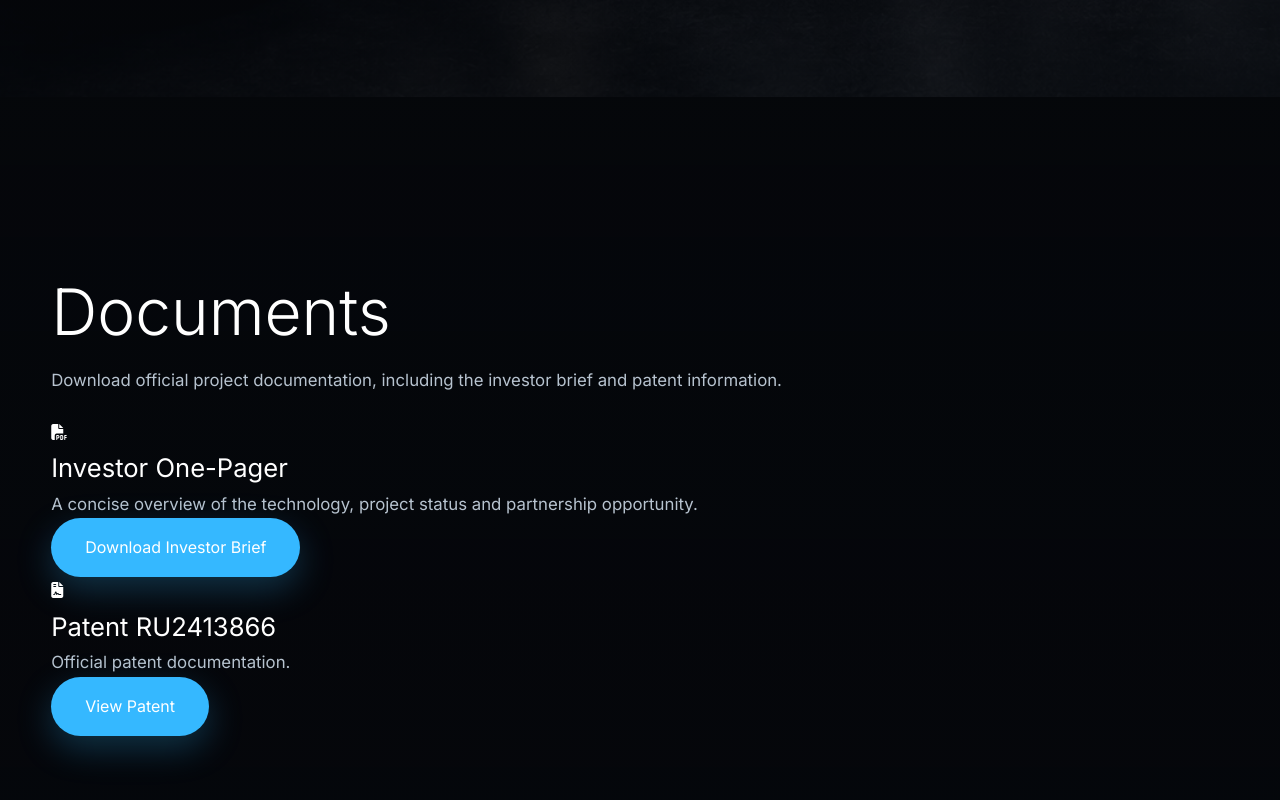
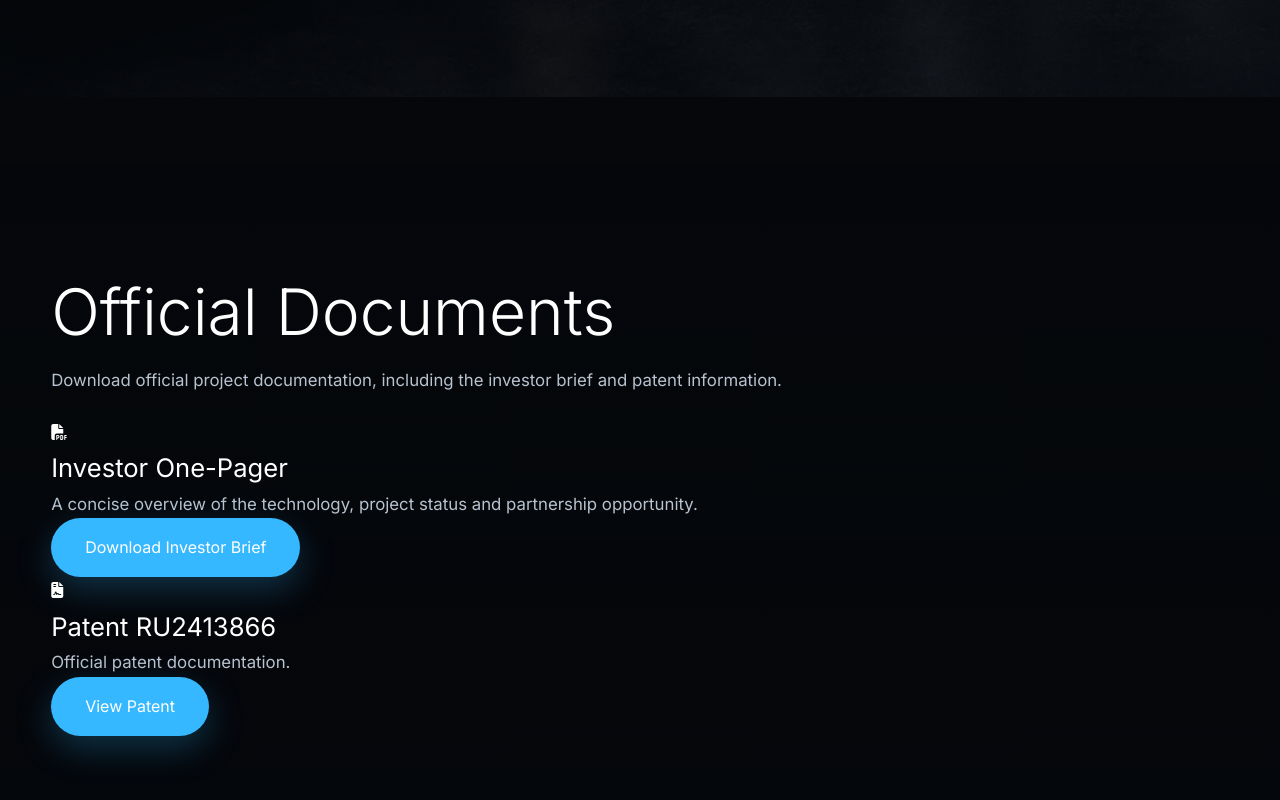
Before and after one commit to Tekhiev/tekhiev.github.io, a plain HTML site: page index.html in a window 1280 px wide. Shown: the part 7712-8512 px from the top of the page. Drawn offline with Linux system fonts and the light colour scheme.

Commit message:
Update index.html

```diff
--- a/index.html
+++ b/index.html
@@ -998,7 +998,7 @@ Sustainable
 
         <div class="section-title">
 
-            <h2>Documents</h2>
+            <h2>Official Documents</h2>
 
             <p>
                 Download official project documentation,
```
